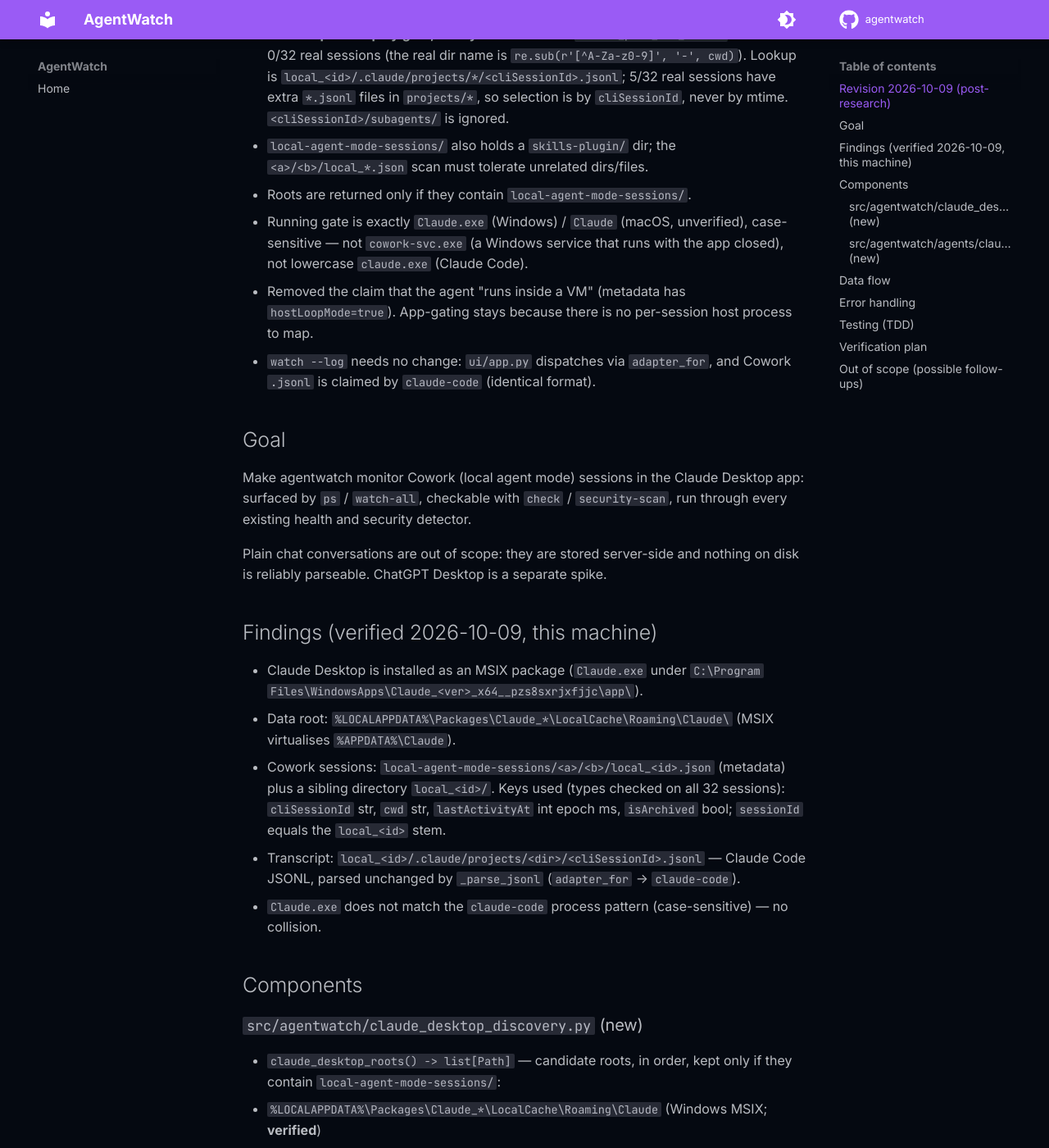
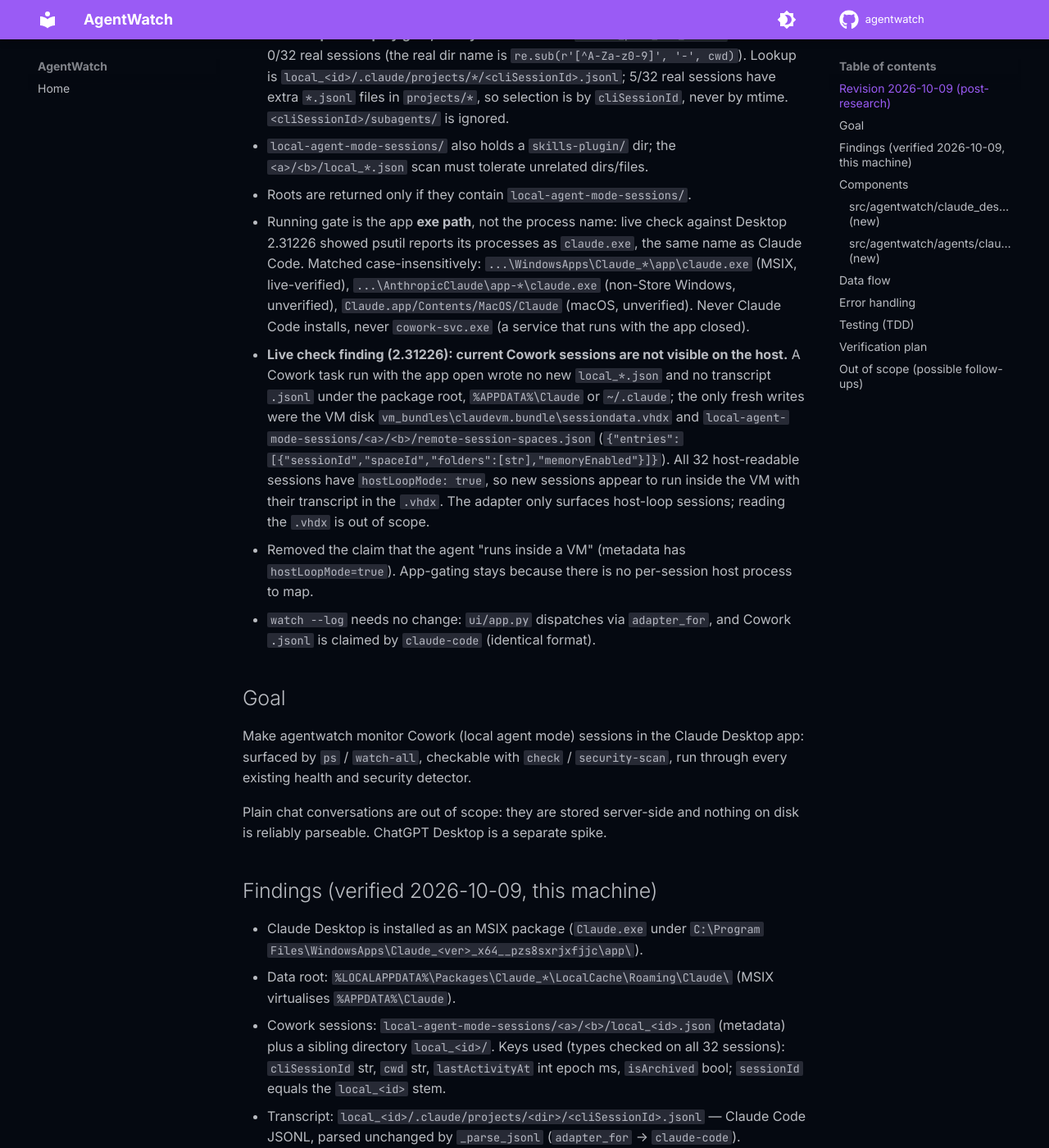
Before and after one commit to LoomLabs-Venture-Studio/agentwatch, an MkDocs documentation site: the page built from docs/superpowers/specs/2026-10-09-claude-desktop-adapter-design.md, in a window 1280 px wide and 1400 px high, scrolled down 414 px. Shown: the whole window at 82% size. Built offline with MkDocs 1.6.1 and Material for MkDocs 9.7.7, drawn with Linux system fonts in a browser that asks for light colours; comment, search, counter and statistics services are not loaded; some of the changed text lies outside the part shown.

Commit message:
docs: record Claude Desktop live-check findings [#73]
Co-Authored-By: Claude Opus 5.5 <noreply@anthropic.com>
Claude-Session: https://claude.ai/code/session_01MM6nu8vDf74QdhNC9iSfgD

```diff
--- a/docs/superpowers/specs/2026-10-09-claude-desktop-adapter-design.md
+++ b/docs/superpowers/specs/2026-10-09-claude-desktop-adapter-design.md
@@ -24,9 +24,24 @@
 - `local-agent-mode-sessions/` also holds a `skills-plugin/` dir; the
   `<a>/<b>/local_*.json` scan must tolerate unrelated dirs/files.
 - Roots are returned only if they contain `local-agent-mode-sessions/`.
-- Running gate is exactly `Claude.exe` (Windows) / `Claude` (macOS,
-  unverified), case-sensitive — not `cowork-svc.exe` (a Windows service that
-  runs with the app closed), not lowercase `claude.exe` (Claude Code).
+- Running gate is the app **exe path**, not the process name: live check
+  against Desktop 2.31226 showed psutil reports its processes as
+  `claude.exe`, the same name as Claude Code. Matched case-insensitively:
+  `...\WindowsApps\Claude_*\app\claude.exe` (MSIX, live-verified),
+  `...\AnthropicClaude\app-*\claude.exe` (non-Store Windows, unverified),
+  `Claude.app/Contents/MacOS/Claude` (macOS, unverified). Never Claude Code
+  installs, never `cowork-svc.exe` (a service that runs with the app closed).
+- **Live check finding (2.31226): current Cowork sessions are not visible on
+  the host.** A Cowork task run with the app open wrote no new
+  `local_*.json` and no transcript `.jsonl` under the package root,
+  `%APPDATA%\Claude` or `~/.claude`; the only fresh writes were the VM disk
+  `vm_bundles\claudevm.bundle\sessiondata.vhdx` and
+  `local-agent-mode-sessions/<a>/<b>/remote-session-spaces.json`
+  (`{"entries":[{"sessionId","spaceId","folders":[str],"memoryEnabled"}]}`).
+  All 32 host-readable sessions have `hostLoopMode: true`, so new sessions
+  appear to run inside the VM with their transcript in the `.vhdx`. The
+  adapter only surfaces host-loop sessions; reading the `.vhdx` is out of
+  scope.
 - Removed the claim that the agent "runs inside a VM" (metadata has
   `hostLoopMode=true`). App-gating stays because there is no per-session
   host process to map.
@@ -56,8 +71,11 @@ nothing on disk is reliably parseable. ChatGPT Desktop is a separate spike.
 - Transcript: `local_<id>/.claude/projects/<dir>/<cliSessionId>.jsonl` —
   Claude Code JSONL, parsed unchanged by `_parse_jsonl`
   (`adapter_for` -> `claude-code`).
-- `Claude.exe` does not match the `claude-code` process pattern
-  (case-sensitive) — no collision.
+- **Corrected by the live check:** the app's exe is lowercase
+  `...\app\claude.exe`, which **does** match the `claude-code` process
+  pattern (`match_process_adapter` returns `claude-code` for it), so `ps`
+  can list Claude Desktop processes as Claude Code. Separate follow-up
+  (needs a `process_exclude` for the WindowsApps path); not fixed here.
 
 ## Components
 
@@ -69,8 +87,8 @@ nothing on disk is reliably parseable. ChatGPT Desktop is a separate spike.
      MSIX; **verified**)
   2. `%APPDATA%\Claude` (Windows non-Store; **unverified**)
   3. `~/Library/Application Support/Claude` (macOS; **unverified**)
-- `is_claude_desktop_running() -> bool` — any process named exactly
-  `Claude.exe` / `Claude`, same shape as `is_cursor_running`.
+- `is_claude_desktop_running() -> bool` — any process whose exe path
+  matches the app (see Revision note), same shape as `is_cursor_running`.
 - `find_claude_desktop_agents(now=None) -> list[AgentProcess]` — `[]` unless
   running; otherwise one entry per session that is not archived, has
   `lastActivityAt` within `ACTIVITY_WINDOW_SECONDS` (1800, with a
@@ -123,6 +141,7 @@ tolerated; registry order; adapter yields a working `LogWatcher`;
 
 ## Out of scope (possible follow-ups)
 
+- VM-mode Cowork sessions (transcript inside `sessiondata.vhdx`).
 - MCP logs (`logs/mcp*.log`): redacted by the app since ~2026-06-27 (see
   Revision note), no tool name/args/result to parse.
 - Subagent transcripts as child agents in the team tree.
```
Also changed, not shown: CLAUDE.md (+19 -5 lines), README.md (+1 -1 lines), docs/superpowers/plans/2026-10-09-claude-desktop-adapter.md (+2 -1 lines).
